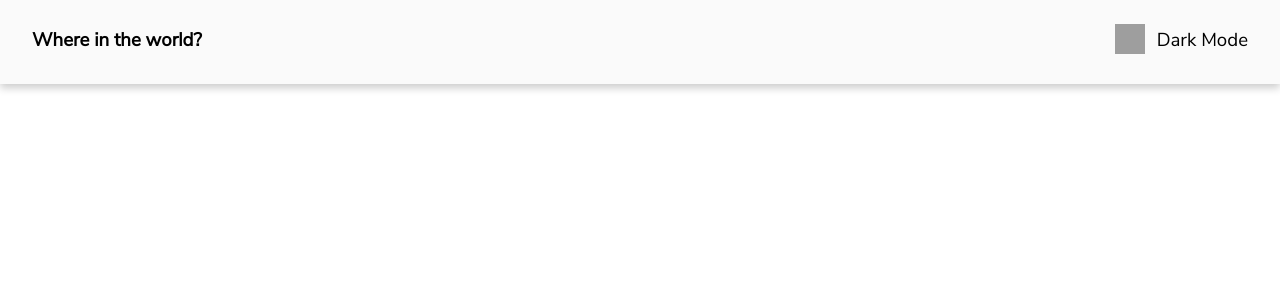
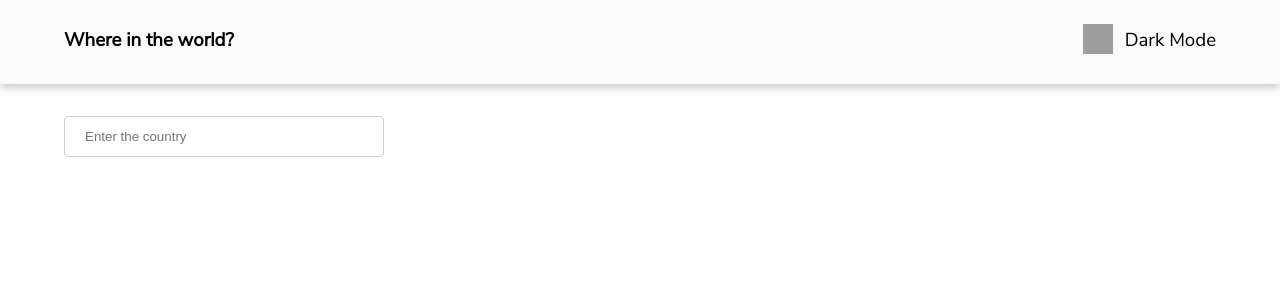
Before and after one commit to abhaydee/Rest-Countries1, a Next.js app: page / in a window 1280 px wide. Shown: the top 300 px of the page. Built offline with nearby package versions, Linux system fonts and the light colour scheme; grey boxes are pictures that could not be loaded.

Commit message:
input container updates

```diff
--- a/Components/InputContainer.jsx
+++ b/Components/InputContainer.jsx
@@ -1,9 +1,13 @@
-import React from 'react'
-
+import React,{useState} from 'react'
+import styles from "../styles/input.module.scss"
 function InputContainer() {
+    const [input,setInput]=useState("")
+    const handleChange=(event)=>{
+        setInput(event.target.value)
+    }
     return (
         <div>
-
+            <input className={styles["input"]} name="country-name" type="text" onChange={handleChange} value={input} placeholder="Enter the country" />
         </div>
     )
 }
--- a/pages/_app.js
+++ b/pages/_app.js
@@ -1,6 +1,4 @@
 import '../styles/global.scss'
-
-
 function MyApp({ Component, pageProps }) {
   return (
   <>
--- a/pages/index.js
+++ b/pages/index.js
@@ -1,6 +1,7 @@
 import React from "react";
 import Head from "next/head"
 import Header from "../Components/Header";
+import InputContainer from "../Components/InputContainer";
 function Home() {
   return (
     <div>
@@ -8,6 +9,7 @@ function Home() {
         <title>Rest-Countries</title>
       </Head>
       <Header/>
+      <InputContainer/>
     </div>
   );
 }
--- a/styles/Header.module.scss
+++ b/styles/Header.module.scss
@@ -35,7 +35,10 @@
 @media screen and (min-width:768px){
     .header{
         &__title{
-            padding-left: 2rem;
+            padding-left: 4rem;
+        }
+        &__themesection{
+            padding-right: 4rem;
         }
     }
 }
--- /dev/null
+++ b/styles/input.module.scss
@@ -0,0 +1,16 @@
+.input {
+  margin-left: 4rem;
+  margin-top: 2rem;
+  width: 100%;
+  padding: 12px 20px;
+  display: inline-block;
+  border: 1px solid #ccc;
+  border-radius: 4px;
+  box-sizing: border-box;
+}
+
+@media screen and (min-width:768px){
+    .input{
+        width: 20rem;
+    }
+}
```
Also changed, not shown: 1 other file (tests, documents, lock files or other folders).
